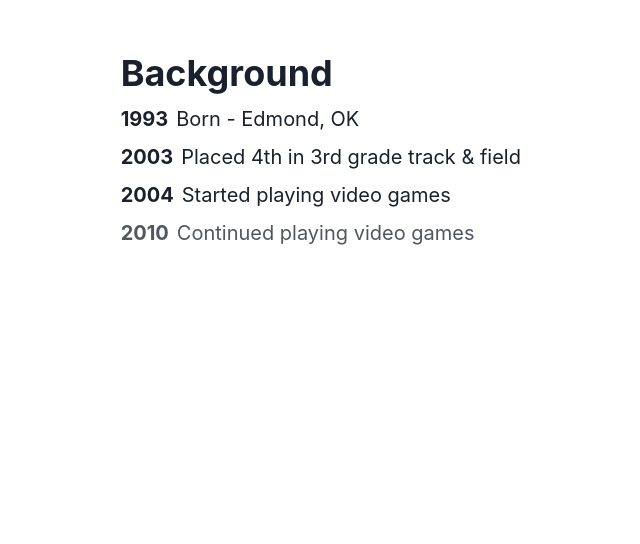
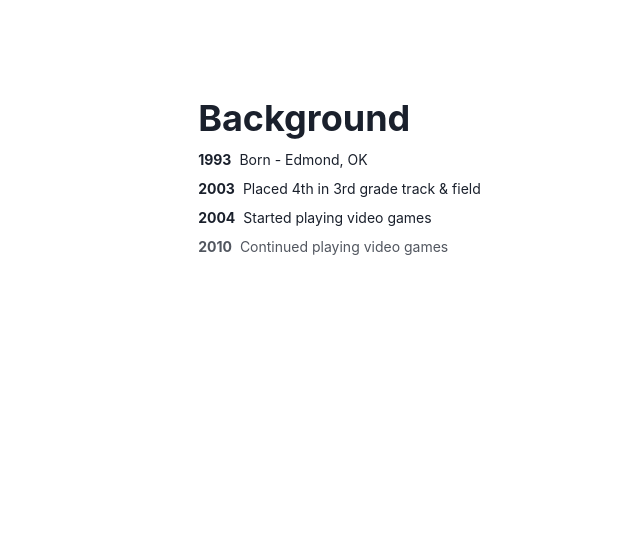
Before and after one commit to sammydowds/next-blog, a Next.js app: page /story in a window 1280 px wide. Shown: the part 936-1480 px from the top of the page, without its empty margins (257-897 px from the left). Built offline with nearby package versions, Linux system fonts and the light colour scheme.

Commit message:
fix: remove fade for sections

```diff
--- a/components/ScrollingStory/Background.tsx
+++ b/components/ScrollingStory/Background.tsx
@@ -9,7 +9,7 @@ interface MilestoneProps {
 const Milestone = ({ year, text, delay }: MilestoneProps) => {
   return (
     <Fade delay={delay} in={true}>
-      <HStack align="start" fontSize="20px">
+      <HStack align="start" fontSize="14px">
         <Text fontWeight="bold">{year}</Text>
         <Text>{text}</Text>
       </HStack>
--- a/components/ScrollingStory/Section.tsx
+++ b/components/ScrollingStory/Section.tsx
@@ -21,9 +21,7 @@ export const Section = ({ children, height, intersectionProps, onInViewChange }:
 
   return (
     <VStack justify="center" h={height} ref={ref} mx="20px">
-      <Fade in={entry?.isIntersecting} transition={{ enter: { duration: 0.5 } }}>
-        {children}
-      </Fade>
+      {children}
     </VStack>
   )
 }
```
